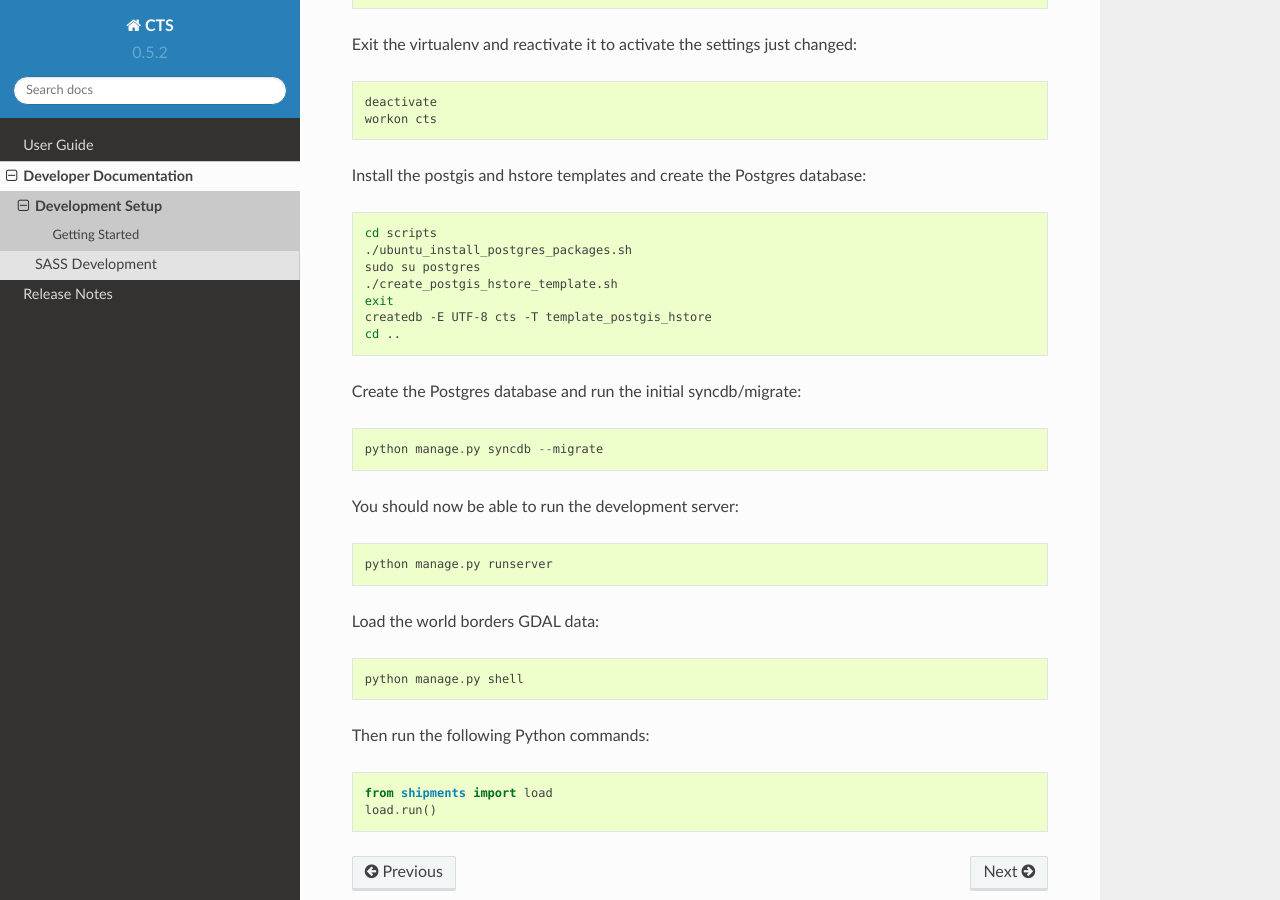
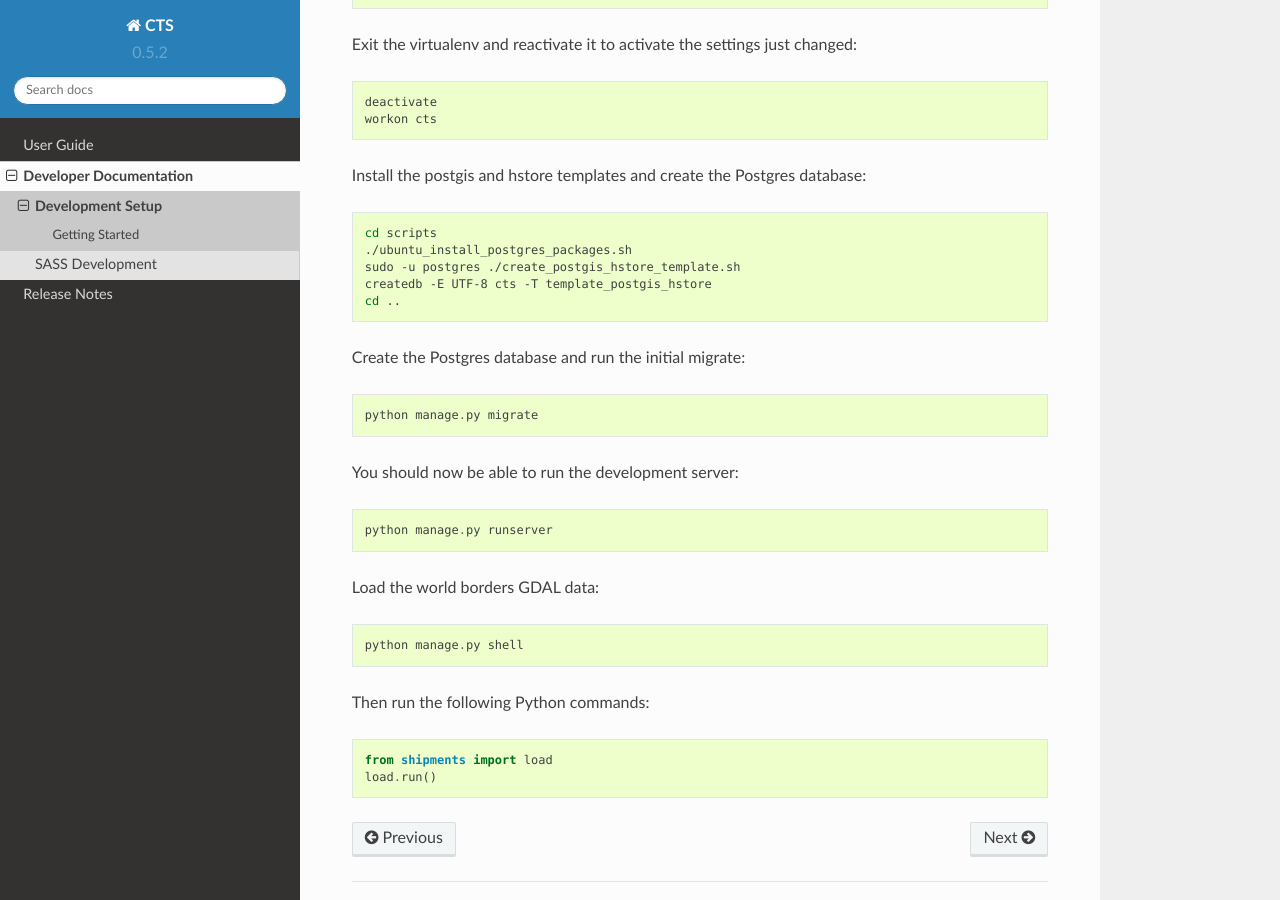
Before and after one commit to theirc/CTS, a Sphinx documentation site: the page built from docs/developer/setup.rst, in a window 1280 px wide and 900 px high, scrolled down 801 px. Built offline with Sphinx 7.4.7 and the Read the Docs theme 2.0.0, drawn with Linux system fonts in a browser that asks for light colours.

Commit message:
A few updates to docs and setup
* Simplify/update setup commands
* Remove need for dbbackup since db is in RDS now

```diff
--- a/docs/developer/setup.rst
+++ b/docs/developer/setup.rst
@@ -46,15 +46,13 @@ Install the postgis and hstore templates and create the Postgres database:
 
     cd scripts
     ./ubuntu_install_postgres_packages.sh
-    sudo su postgres
-    ./create_postgis_hstore_template.sh
-    exit
+    sudo -u postgres ./create_postgis_hstore_template.sh
     createdb -E UTF-8 cts -T template_postgis_hstore
     cd ..
 
-Create the Postgres database and run the initial syncdb/migrate::
+Create the Postgres database and run the initial migrate::
 
-    python manage.py syncdb --migrate
+    python manage.py migrate
 
 You should now be able to run the development server::
 
```
Also changed, not shown: 2 other files.
